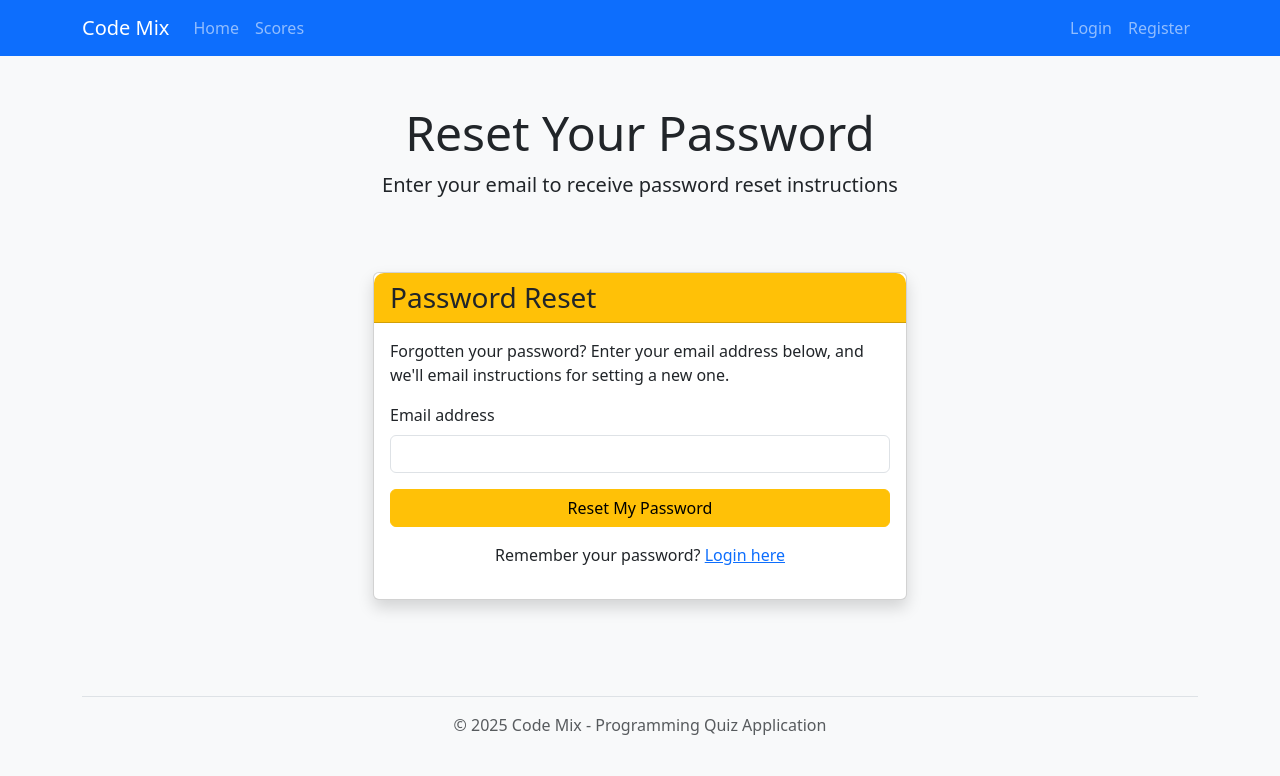
After one commit to Sha7ata-Mohamed/Final-Project-T, a Django app: template Final_Project/Code_Mix/templates/registration/password_reset_form.html in a window 1280 px wide. The commit adds this page. Shown: the top 776 px of the page. Run offline with Django 5.2, Linux system fonts and the light colour scheme; the template is opened without the code that fills it, so the values that code supplies are empty.

Commit message:
Add password reset functionality
Co-Authored-By: sha7ata1379@gmail.com <s2211137512@ku.edu.kw>

```diff
--- a/Final_Project/Code_Mix/templates/registration/login.html
+++ b/Final_Project/Code_Mix/templates/registration/login.html
@@ -51,6 +51,7 @@
 
                     <div class="mt-3 text-center">
                         <p>Don't have an account? <a href="{% url 'register' %}">Register here</a></p>
+                        <p>Forgot your password? <a href="{% url 'password_reset' %}">Reset it here</a></p>
                     </div>
                 </div>
             </div>
--- /dev/null
+++ b/Final_Project/Code_Mix/templates/registration/password_reset_form.html
@@ -0,0 +1,42 @@
+{% extends "base.html" %}
+{% load static %}
+
+{% block title %}Code Mix - Reset Password{% endblock %}
+
+{% block header %}Reset Your Password{% endblock %}
+{% block subheader %}Enter your email to receive password reset instructions{% endblock %}
+
+{% block content %}
+<div class="container py-5">
+    <div class="row justify-content-center">
+        <div class="col-md-6">
+            <div class="card shadow">
+                <div class="card-header bg-warning text-dark">
+                    <h3 class="mb-0">Password Reset</h3>
+                </div>
+                <div class="card-body">
+                    <p>Forgotten your password? Enter your email address below, and we'll email instructions for setting a new one.</p>
+
+                    <form method="post">
+                        {% csrf_token %}
+                        <div class="mb-3">
+                            <label for="id_email" class="form-label">Email address</label>
+                            <input type="email" name="email" id="id_email" class="form-control" required>
+                            {% if form.email.errors %}
+                            <div class="text-danger">{{ form.email.errors }}</div>
+                            {% endif %}
+                        </div>
+                        <div class="d-grid gap-2">
+                            <button type="submit" class="btn btn-warning">Reset My Password</button>
+                        </div>
+                    </form>
+
+                    <div class="mt-3 text-center">
+                        <p>Remember your password? <a href="{% url 'login' %}">Login here</a></p>
+                    </div>
+                </div>
+            </div>
+        </div>
+    </div>
+</div>
+{% endblock %}
```
